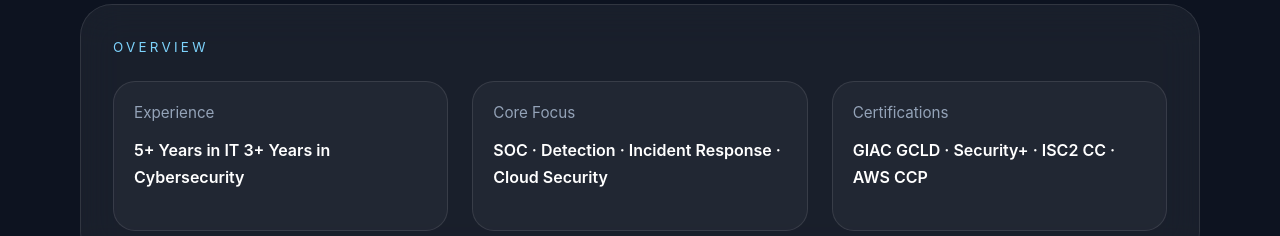
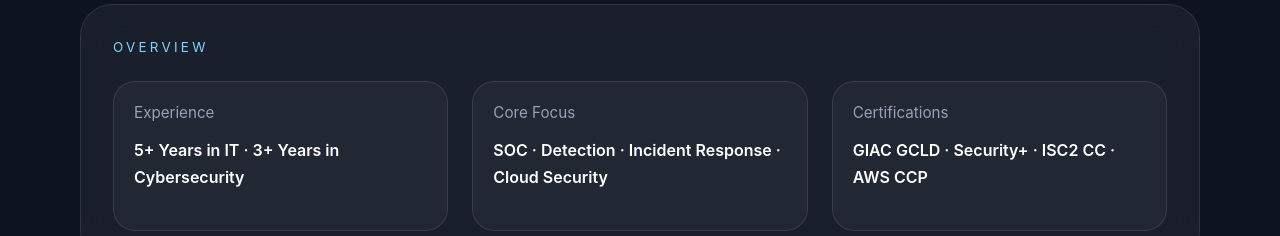
Before and after one commit to jiaming-sec/jiaming-portfolio, a React (Vite) app: page / in a window 1280 px wide. Shown: the part 1200-1436 px from the top of the page. Built offline with nearby package versions, Linux system fonts and the light colour scheme.

Commit message:
Condense experience display format

```diff
--- a/src/App.jsx
+++ b/src/App.jsx
@@ -197,8 +197,7 @@
                 <div className="mini-card">
                   <p className="mini-label">Experience</p>
                   <p className="mini-value">
-                    5+ Years in IT
-                    3+ Years in Cybersecurity
+                    5+ Years in IT · 3+ Years in Cybersecurity
                   </p>
                 </div>
                 <div className="mini-card">
```
